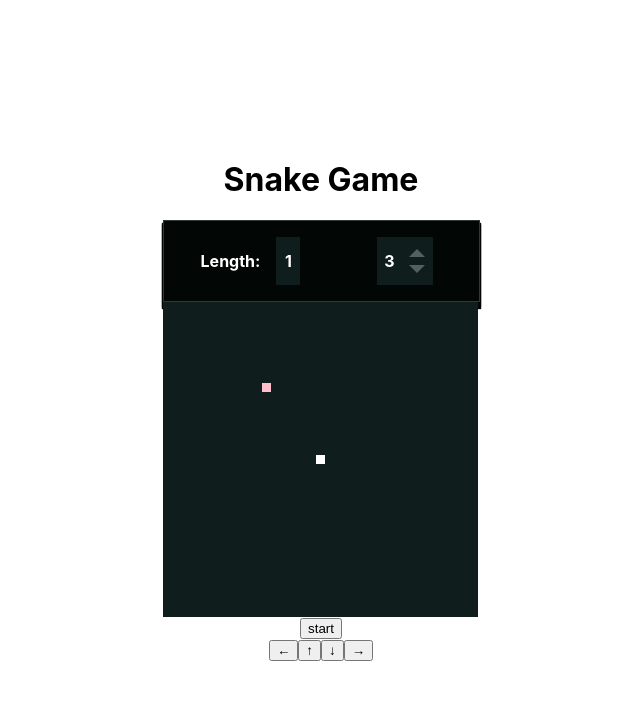
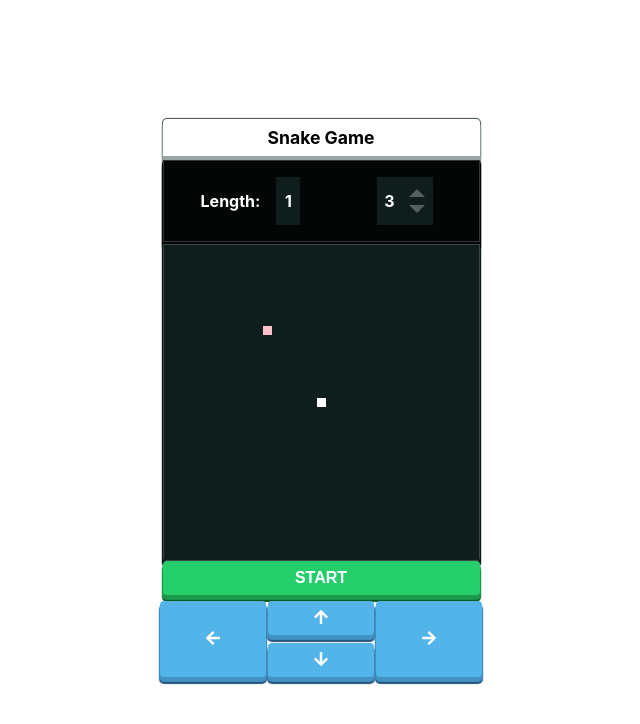
Before and after one commit to shotaoogi/hooks-snake-game, a React (Create React App) app: page / in a window 1280 px wide. Shown: the top 724 px of the page, without its empty margins (319-959 px from the left). Built offline with nearby package versions, Linux system fonts and the light colour scheme.

Commit message:
装飾を追加

```diff
--- a/package.json
+++ b/package.json
@@ -3,6 +3,9 @@
   "version": "0.1.0",
   "private": true,
   "dependencies": {
+    "@fortawesome/fontawesome-svg-core": "^1.2.34",
+    "@fortawesome/free-solid-svg-icons": "^5.15.2",
+    "@fortawesome/react-fontawesome": "^0.1.14",
     "@testing-library/jest-dom": "^5.11.4",
     "@testing-library/react": "^11.1.0",
     "@testing-library/user-event": "^12.1.10",
--- a/src/components/Button.jsx
+++ b/src/components/Button.jsx
@@ -3,10 +3,10 @@
 const Button = ({ status, onStart, onStop, onRestart }) => {
   return(
     <div className="button">
-       { status === "gameover" && <button onClick={onRestart}>gameover</button> }
-       { status === "init" && <button onClick={onStart}>start</button> }
-       { status === "suspended" && <button onClick={onStart}>start</button> }
-       { status === "playing" && <button onClick={onStop}>stop</button> }
+       { status === "gameover" && <button className="btn btn-gameover" onClick={onRestart}>gameover</button> }
+       { status === "init" && <button className="btn btn-init" onClick={onStart}>start</button> }
+       { status === "suspended" && <button className="btn btn-suspended" onClick={onStart}>start</button> }
+       { status === "playing" && <button className="btn btn-playing" onClick={onStop}>stop</button> }
     </div>
   );
 };
--- a/src/components/ManipulationPanel.jsx
+++ b/src/components/ManipulationPanel.jsx
@@ -1,4 +1,11 @@
 import React from 'react';
+import { FontAwesomeIcon } from '@fortawesome/react-fontawesome'
+import {
+  faArrowLeft,
+  faArrowUp,
+  faArrowDown,
+  faArrowRight
+} from '@fortawesome/free-solid-svg-icons'
 
 const ManipulationPanel = ({ onChange }) => {
   const onUp = () => onChange('up')
@@ -8,10 +15,20 @@
 
   return(
     <div className="manipulation-panel">
-      <button onClick={onLeft}>←</button>
-      <button onClick={onUp}>↑</button>
-      <button onClick={onDown}>↓</button>
-      <button onClick={onRight}>→</button>
+       <button className="manipulation-btn btn btn-left" onClick={onLeft}>
+         <FontAwesomeIcon icon={faArrowLeft} />
+       </button>
+    <div>
+      <button className="manipulation-btn btn btn-up" onClick={onUp}>
+        <FontAwesomeIcon icon={faArrowUp} />
+      </button>
+      <button className="manipulation-btn btn btn-down" onClick={onDown}>
+        <FontAwesomeIcon icon={faArrowDown} />
+      </button>
+    </div>
+      <button className="manipulation-btn btn btn-right" onClick={onRight}>
+        <FontAwesomeIcon icon={faArrowRight} />
+      </button>
     </div>
   );
 };
--- a/src/index.css
+++ b/src/index.css
@@ -5,6 +5,17 @@
     sans-serif;
   -webkit-font-smoothing: antialiased;
   -moz-osx-font-smoothing: grayscale;
+}
+
+.title-container {
+  border-radius: 4px 4px 0px 0px;
+  box-shadow: 0px 4px 1px 1px #97A5A5, 0px 6px 1px 1px #3C4A4A, 0px 0px 1px 1px #3C4A4A;
+}
+
+.title {
+  margin: 0;
+  padding: 8px;
+  font-size: 1.1rem;
 }
 
 *, *:before, *:after {
@@ -36,6 +47,12 @@
 .field {
   display: flex;
   flex-wrap: wrap; /* b. */
+  margin-top: 2px;
+  color: white;
+  background: #0f1d1d;
+  border-radius: 0 0 4px 4px;
+  border: 1px solid #ffffff30;
+  box-shadow: 0px 4px 1px 1px #0C1818, 0px 6px 1px 1px #060F0D;
 }
 
 .snake {
@@ -122,3 +139,91 @@
   transform: scale(.8);
   opacity: .8
 }
+
+.btn {
+  border: 0;
+  cursor: pointer;
+  color: white;
+  border-radius: 4px;
+  width: 100%;
+  font-weight: bold;
+  padding: 8px 16px;
+  font-size: 1rem;
+  text-transform: uppercase;
+  transition: all ease .2s;
+}
+
+.btn-init,
+.btn-suspended {
+  box-shadow: 0px 4px 1px 1px #199A4B, 0px 6px 1px 1px #0B5420;
+  background: #23CE6B;
+}
+
+.btn-playing {
+  box-shadow: 0px 4px 1px 1px #D4A752, 0px 6px 1px 1px #956933;
+  background: #FFD166;
+}
+
+.btn-gameover {
+  box-shadow: 0px 4px 1px 1px #CE3959, 0px 6px 1px 1px #8B1C2C;
+  background: #EF476F;
+}
+
+.btn:focus {
+  outline: 0;
+}
+
+.btn:active {
+  box-shadow: 0px 0px 0px 0px;
+  transform: translateY(6px);
+}
+
+.btn-init:active,
+.btn-suspended:active {
+  background: #20BD60;
+}
+
+.btn-playing:active {
+  background: #EABC5C;
+}
+
+.btn-gameover:active {
+  background: #DE4064;
+}
+
+.manipulation-panel {
+  margin-top: 2px;
+  display: flex;
+  justify-content: center;
+}
+
+.manipulation-btn {
+  min-width: 106px;
+  margin: 4px 2px;
+  background: #52B4E8;
+  box-shadow: 0px 4px 1px 1px #4293C4, 0px 6px 1px 1px #21507B;
+}
+
+.btn-move:active {
+  background: #4293C4;
+}
+
+.btn-left,
+.btn-right
+{
+  min-width: 106px;
+  width: 106px;
+}
+.btn-left {
+  margin-left: 0;
+}
+.btn-right {
+  margin-right: 0;
+}
+
+.btn-up,
+.btn-down
+{
+  margin-left: 0px;
+  margin-right: 0px;
+}
```
Also changed, not shown: 1 other file (tests, documents, lock files or other folders).
